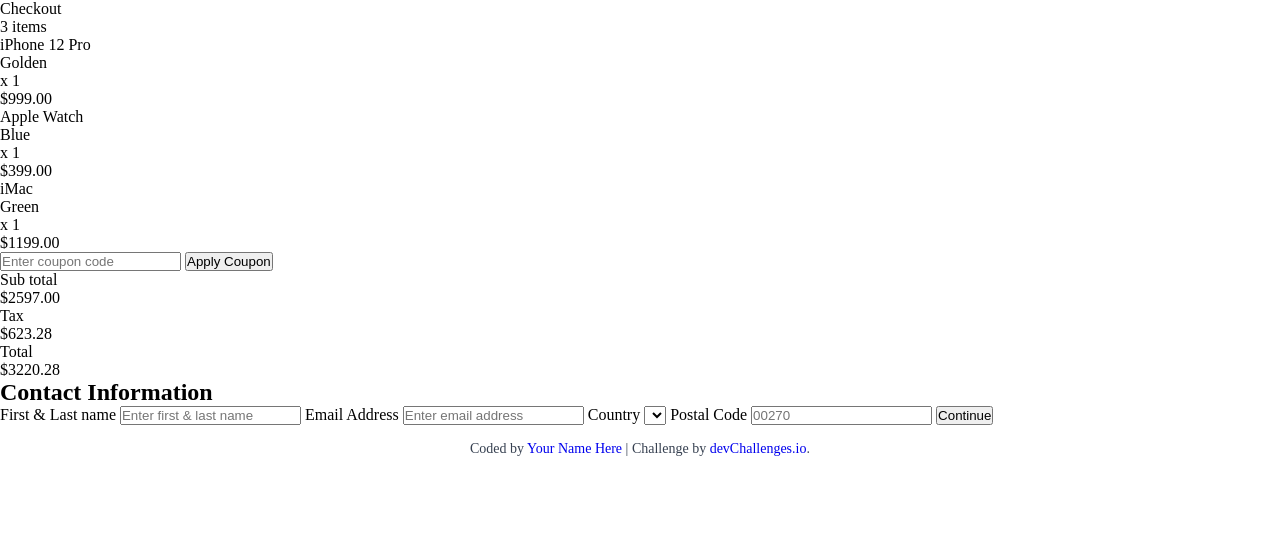
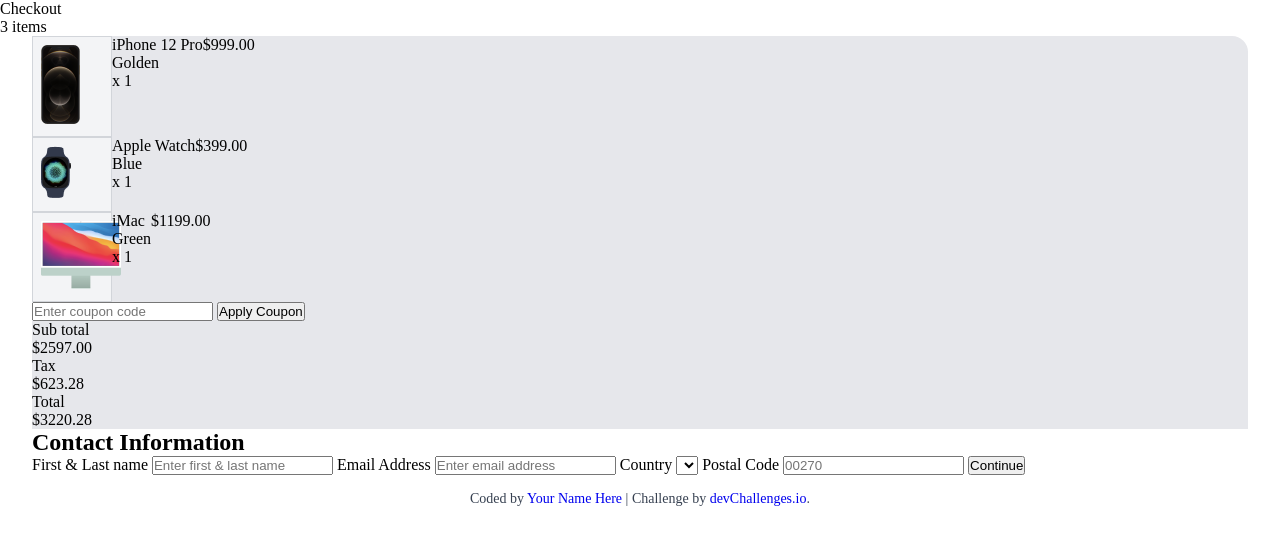
Before and after one commit to Radu-A/device-shop-checkout, a plain HTML site: page index.html in a window 1280 px wide. Drawn offline with Linux system fonts and the light colour scheme.

Commit message:
added/images

```diff
--- a/index.html
+++ b/index.html
@@ -28,11 +28,12 @@
     </header>
 
     <main>
+      <div class="box">
         <section class="summary">
           <article class="list">
             <div class="item">
               <div class="photo">
-
+                <img src="./resources/Gold.png" alt="" class="item-img">
               </div>
               <div class="description">
                 <div class="description-header">
@@ -49,7 +50,7 @@
             </div>
             <div class="item">
               <div class="photo">
-
+                <img src="./resources/Apple-watch.png" alt="" class="item-img">
               </div>
               <div class="description">
                 <div class="description-header">
@@ -66,7 +67,7 @@
             </div>
             <div class="item">
               <div class="photo">
-
+                <img src="./resources/iMac.png" alt="" class="item-img">
               </div>
               <div class="description">
                 <div class="description-header">
@@ -82,8 +83,7 @@
               </div>
             </div>
           </article>
-      </section>
-      <section class="total-section">
+          <article class="total-section">
             <form action="" class="total-form">
               <input type="text" name="Enter coupon code" id="" placeholder="Enter coupon code">
               <button>Apply Coupon</button>
@@ -102,6 +102,7 @@
                 <p>$3220.28</p>
               </div>
             </article>
+          </article>
         </section>
         <section class="contact-section">
           <h1 class="contact-header">Contact Information</h1>
@@ -117,6 +118,8 @@
             <button class="contact-button">Continue</button>
           </form>
         </section>
+      </div>
+
     </main>
 
     <footer>
--- a/style/style.css
+++ b/style/style.css
@@ -5,7 +5,38 @@
 }
 
 body {
-	height: 100vh;
+	height: 100vh; /*It can be removed */
+}
+
+main {
+	display: flex;
+	flex-direction: column;
+	align-items: center;
+}
+
+.box {
+	width: 95%;
+}
+
+.summary {
+	background-color: #e6e7eb;
+	border-radius: 1rem 1rem 0 0;
+}
+
+.list {
+	display: flex;
+	flex-direction: column;
+}
+
+.item {
+	display: flex;
+}
+
+.photo {
+	width: 80px;
+	padding: 0.5rem;
+	border: solid 1px #d2d5da;
+	background-color: #f3f4f6;
 }
 
 .author-info {
```
Lines whose indentation alone changed are shown as unchanged.
